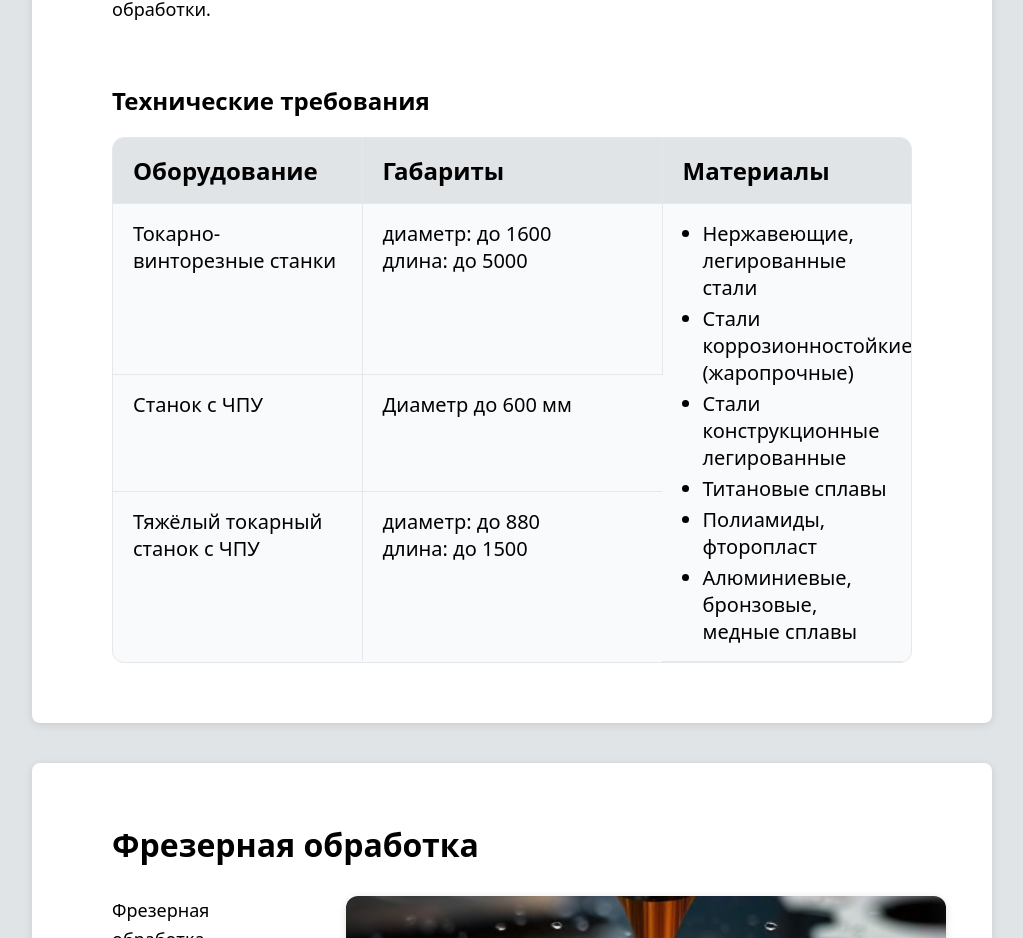
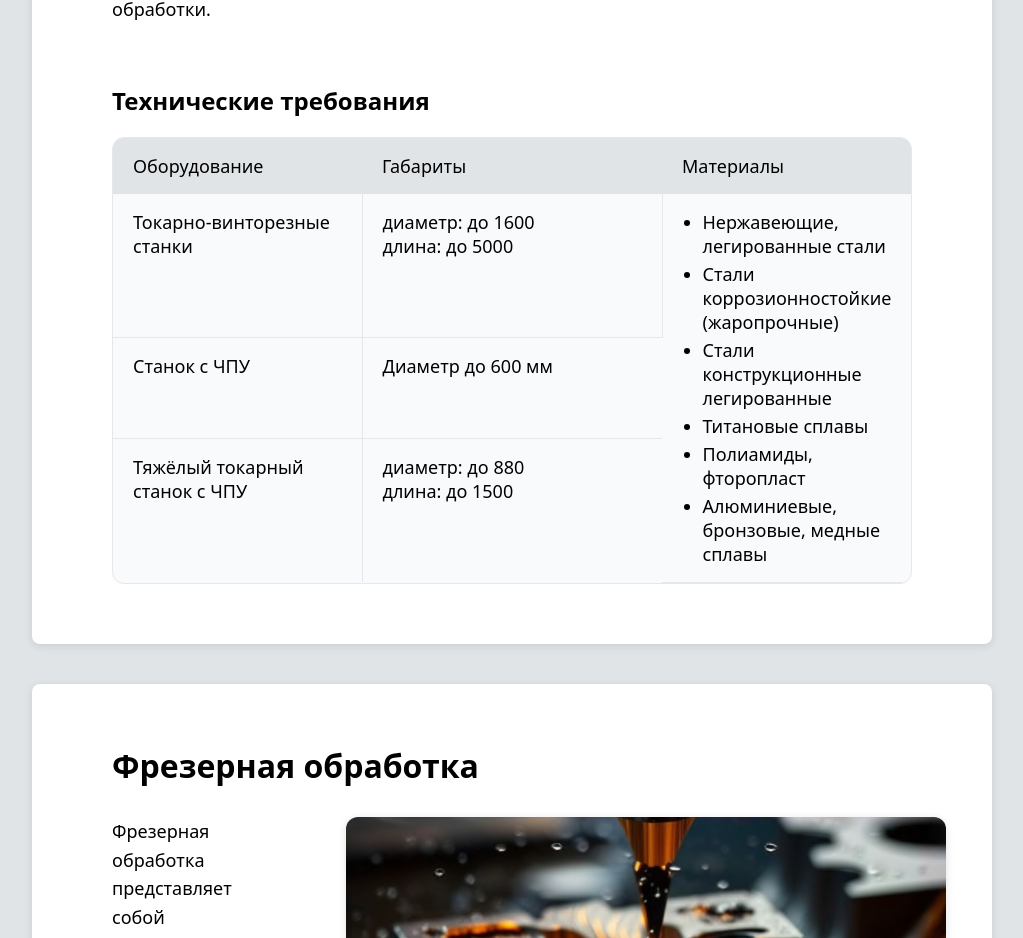
Before and after one commit to js-owl/maas-front, a Vue app: page /mechanical in a window 1280 px wide. Shown: the part 1217-2155 px from the top of the page, without its empty margins (128-1151 px from the left). Built offline with nearby package versions, Linux system fonts and the light colour scheme.

Commit message:
Enhance UslugiLathe component styling for requirements table
- Updated table header classes in UslugiLathe.vue for improved styling consistency.
- Adjusted font sizes and weights in the requirements table for better readability and alignment with design standards.

```diff
--- a/src/components/sections/uslugi/UslugiLathe.vue
+++ b/src/components/sections/uslugi/UslugiLathe.vue
@@ -32,9 +32,9 @@
             </colgroup>
             <thead>
               <tr>
-                <th>Оборудование</th>
-                <th>Габариты</th>
-                <th>Материалы</th>
+                <th class="uslugi-table-thead">Оборудование</th>
+                <th class="uslugi-table-thead">Габариты</th>
+                <th class="uslugi-table-thead">Материалы</th>
               </tr>
             </thead>
             <tbody>
@@ -95,17 +95,19 @@
   table-layout: fixed;
 }
 
-.requirements-table thead {
+
+.uslugi-table-thead {
+  font-size: 18px;
+  font-weight: 500;
+  padding: 16px 20px;
+  color: #000;
   background-color: var(--bgcolor);
-}
-.requirements-table th{
-  font-size: 24px;
+  text-align: left;
 }
 
-.requirements-table th,
 .requirements-table td {
   padding: 16px 20px;
-  font-size: 20px;
+  font-size: 18px;
   font-weight: 500;
   color: #000;
   text-align: left;
@@ -114,12 +116,7 @@
   vertical-align: top;
 }
 
-.requirements-table th {
-  font-size: 24px;
-  font-weight: 600;
-}
 
-.requirements-table th:last-child,
 .requirements-table td:last-child {
   border-right: none;
 }
```
